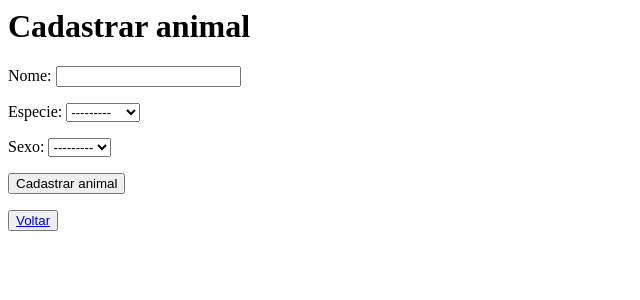
After one commit to tomasfn87/adote-ou-apadrinhe-um-animal, a Django app: page /animais/cadastro/ in a window 1280 px wide. The commit adds this page. Shown: the top 300 px of the page, without its empty margins (0-640 px from the left). Run offline with Django 4.2, Linux system fonts and the light colour scheme; parts of the project's set-up code (start-up, migrations or seed data) failed here and were passed over.

Commit message:
Adicionado formulário para cadastro de animais.

```diff
--- /dev/null
+++ b/animais/forms.py
@@ -0,0 +1,7 @@
+from django import forms
+from .models import Animal
+
+class AnimalForm(forms.ModelForm):
+    class Meta:
+        model = Animal
+        fields = ['nome', 'especie', 'sexo']
--- a/animais/models.py
+++ b/animais/models.py
@@ -1,5 +1,8 @@
+from django.core import validators
+from django.core.validators import RegexValidator
 from django.db import models
 from django.utils import timezone as tz
+
 import datetime as dt
 
 class Animal(models.Model):
@@ -10,13 +13,24 @@ class Animal(models.Model):
         now = tz.now()
         return now - dt.timedelta(days=1) <= self.adicionado_em <= now
 
-    nome = models.CharField(max_length=500)
+    def validate_nome(value):
+        if not any(char.isalpha() for char in value):
+            raise validators.ValidationError("O campo nome deve conter pelo menos uma letra.")
+
+    # nome
+    nome = models.CharField(
+        max_length=100,
+        validators=[validate_nome],
+        blank=False,
+        null=False,
+    )
 
     ESPECIE_CHOICES = (
         ('c', 'cachorro'),
         ('g', 'gato'),
         ('o', 'outro'),
     )
+    # especie
     especie = models.CharField(
         max_length=8,
         choices=ESPECIE_CHOICES,
@@ -26,9 +40,11 @@ class Animal(models.Model):
         ('m', 'macho'),
         ('f', 'fêmea'),
     )
+    # sexo
     sexo = models.CharField(
         max_length=5,
         choices=SEXO_CHOICES,
     )
 
-    adicionado_em = models.DateTimeField("data de cadastro do animal")
+    # adicionado_em
+    adicionado_em = models.DateTimeField(auto_now_add=True)
--- /dev/null
+++ b/animais/templates/animais/cadastro.html
@@ -0,0 +1,7 @@
+<h1>Cadastrar animal</h1>
+<form method="post">
+    {% csrf_token %}
+    {{ form.as_p }}
+    <button type="submit">Cadastrar animal</button>
+</form>
+<button><a href="{% url 'animais:index' %}">Voltar</a></button>
--- a/animais/templates/animais/index.html
+++ b/animais/templates/animais/index.html
@@ -1,3 +1,5 @@
+<h1>Adote ou apadrinhe um animal</h1>
+<button><a href="{% url 'animais:cadastro' %}">Cadastre um animal</a></button>
 {% if latest_animal_list %}
     <ul>
     {% for animal in latest_animal_list %}
--- a/animais/urls.py
+++ b/animais/urls.py
@@ -5,4 +5,5 @@ from . import views
 app_name = "animais"
 urlpatterns = [
     path("", views.IndexView.as_view(), name="index"),
+    path("cadastro/", views.cadastro, name="cadastro"),
 ]
--- a/animais/views.py
+++ b/animais/views.py
@@ -1,7 +1,10 @@
+from django.http import HttpResponse
 from django.shortcuts import render
 from django.views import generic
+from django.utils import timezone as tz
 
 from .models import Animal
+from .forms import AnimalForm
 
 class IndexView(generic.ListView):
     template_name = "animais/index.html"
@@ -10,3 +13,14 @@ class IndexView(generic.ListView):
     def get_queryset(self):
         """Retornar os últimos 5 animais cadastrados."""
         return Animal.objects.order_by("-adicionado_em")[:5]
+
+def cadastro(request):
+    if request.method == 'POST':
+        form = AnimalForm(request.POST)
+        if form.is_valid():
+            form.save()
+            # Redireciona para alguma página de sucesso ou outra página
+            return HttpResponse('Página de sucesso')
+    else:
+        form = AnimalForm()
+    return render(request, 'animais/cadastro.html', {'form': form})
```
